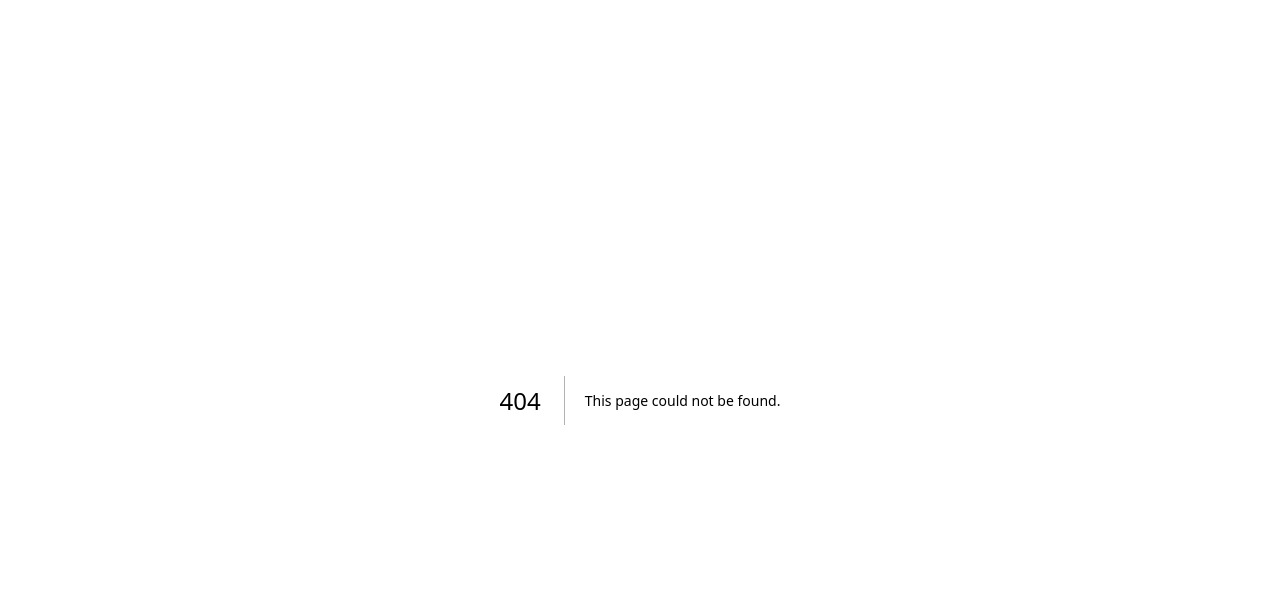
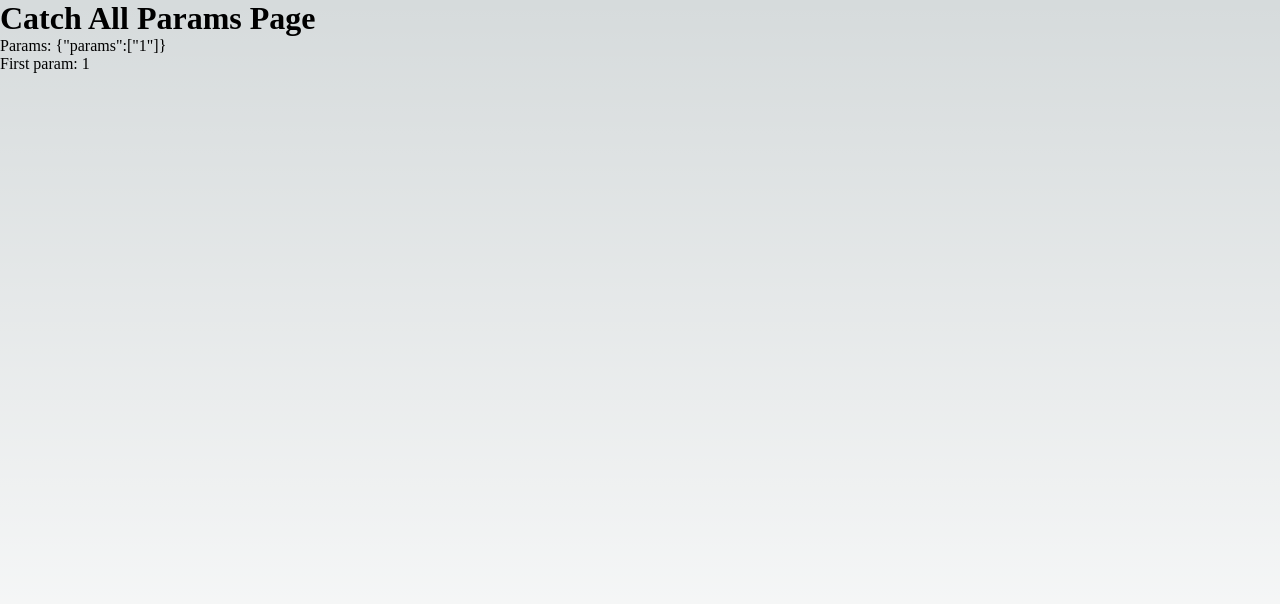
Before and after one commit to vinhhung1108/learn-nextjs01, a Next.js app: page /posts/1 in a window 1280 px wide. Before the commit this address had no page. Shown: the top 604 px of the page. Built offline with nearby package versions, Linux system fonts and the light colour scheme.

Commit message:
File routing system

```diff
--- a/package.json
+++ b/package.json
@@ -9,7 +9,7 @@
     "lint": "next lint"
   },
   "dependencies": {
-    "@next/font": "13.1.6",
+    "@next/font": "^13.1.6",
     "@types/node": "18.13.0",
     "@types/react": "18.0.28",
     "@types/react-dom": "18.0.10",
--- a/src/pages/index.tsx
+++ b/src/pages/index.tsx
@@ -9,7 +9,7 @@ export default function Home() {
   return (
     <>
       <Head>
-        <title>Create Next App</title>
+        <title>Hello world</title>
         <meta name="description" content="Generated by create next app" />
         <meta name="viewport" content="width=device-width, initial-scale=1" />
         <link rel="icon" href="/favicon.ico" />
--- /dev/null
+++ b/src/pages/posts/[...params].tsx
@@ -0,0 +1,23 @@
+import { useRouter } from 'next/router';
+
+export interface CatchAllParamsPageProps {
+}
+
+export default function CatchAllParamsPage (props: CatchAllParamsPageProps) {
+    const router = useRouter();
+    const { params } = router.query;
+  return (
+    <div>
+        <h1>Catch All Params Page</h1>
+
+        <p>
+            Params: {JSON.stringify(router.query)}
+        </p>
+        <p>
+            First param: {
+            Array.isArray(params) ? params[0] : ''
+            }
+        </p>
+    </div>
+  );
+}
--- a/src/styles/globals.css
+++ b/src/styles/globals.css
@@ -93,6 +93,7 @@ body {
       rgb(var(--background-end-rgb))
     )
     rgb(var(--background-start-rgb));
+  min-height: 100vh;
 }
 
 a {
```
Also changed, not shown: src/pages/about.tsx (added, +12 -0 lines), src/pages/posts/[postId].tsx (added, +20 -0 lines), src/pages/posts/index.tsx (added, +12 -0 lines), 1 other file (tests, documents, lock files or other folders).
